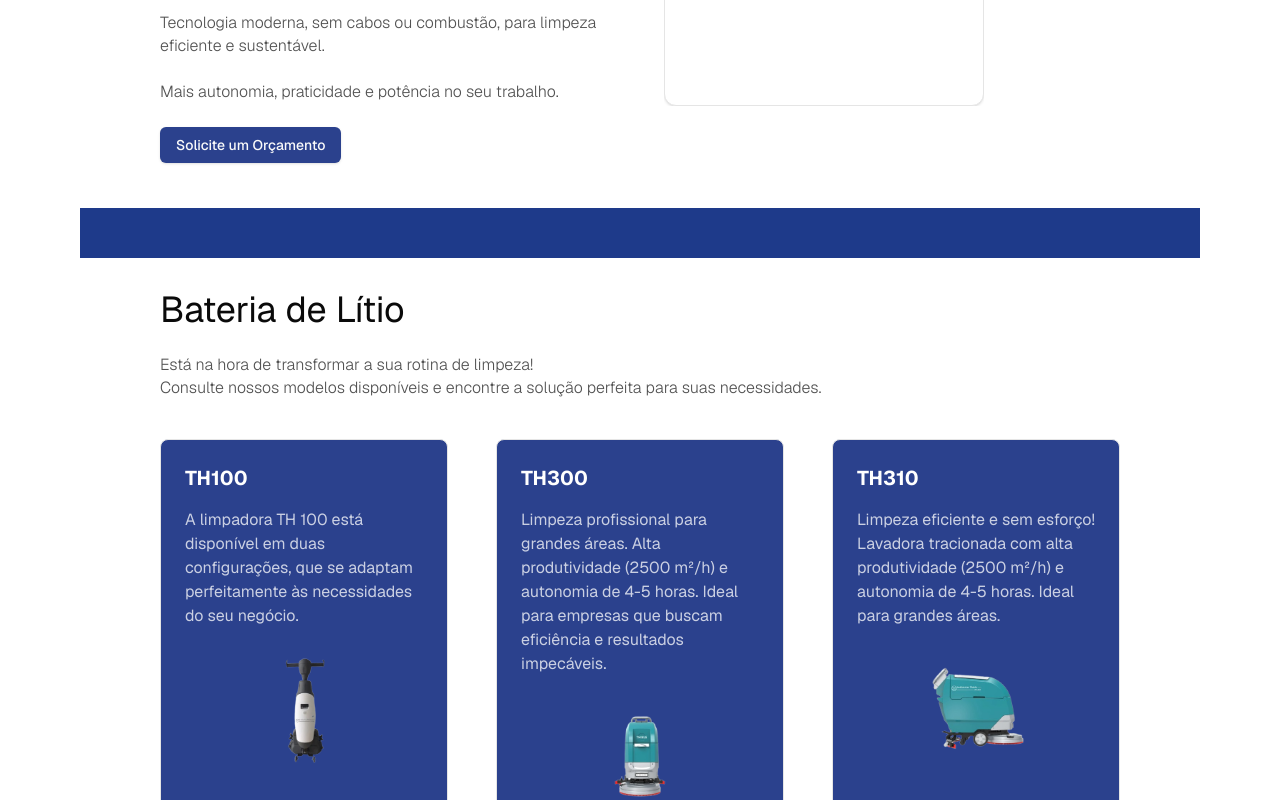
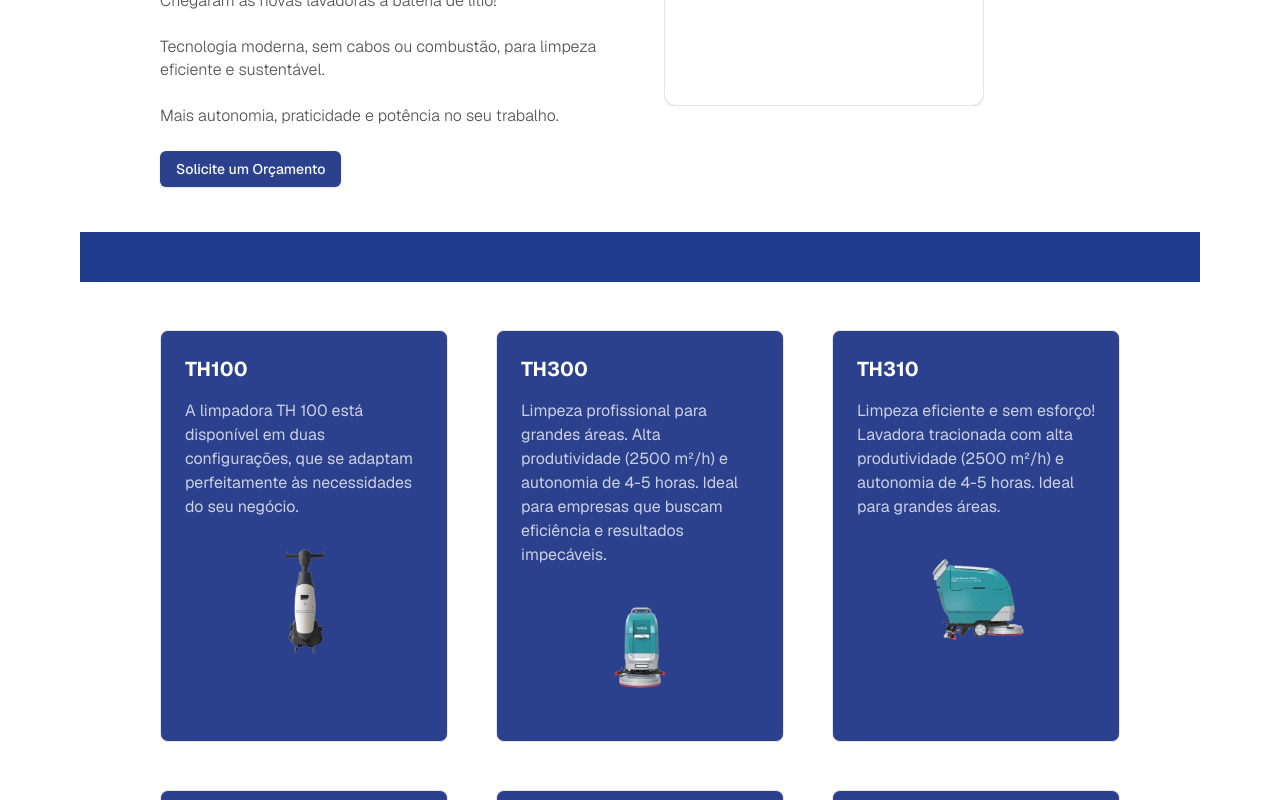
Before and after one commit to LeonamOliveira/thiele-site, a Next.js app: page / in a window 1280 px wide. Shown: the part 1000-1800 px from the top of the page. Built offline with nearby package versions, Linux system fonts and the light colour scheme.

Commit message:
refactoring feature

```diff
--- a/src/app/page.tsx
+++ b/src/app/page.tsx
@@ -1,14 +1,23 @@
 import Header from "./header";
 import Machines from "./machines";
 import Footer from "./footer";
-import Feature from "@/components/feature";
+import Feature from "../components/feature/feature";
+import { featureMachineText } from "@/components/feature/machines-features";
+import { CarouselDemo } from "@/components/carousel";
 
 export default function Home() {
   return (
     <div className="grid grid-rows-[20px_1fr_20px] items-center justify-items-center min-h-screen p-8 pb-20 gap-16 sm:p-20 font-[family-name:var(--font-geist-sans)]">
       <Header />
       <Machines />
-      <Feature />
+      <Feature
+        title="Conheça as lavadoras Thiele"
+        description={`
+          Chegaram as novas lavadoras a bateria de lítio!
+          Tecnologia moderna, sem cabos ou combustão, para limpeza eficiente e sustentável.
+          Mais autonomia, praticidade e potência no seu trabalho.`}
+        features={featureMachineText}
+        media={<CarouselDemo />}/>
       <Footer />
     </div>
   );
--- /dev/null
+++ b/src/components/feature/dialogFeature.tsx
@@ -0,0 +1,70 @@
+import { Dialog, DialogTrigger, DialogContent, DialogHeader, DialogTitle, DialogDescription } from "@/components/ui/dialog";
+import Image from "next/image";
+import { Button } from "@/components/ui/button";
+import { FeatureText } from "./interfaces/feature-text.interface";
+
+interface FeatureDialogProps {
+  feature: FeatureText;
+}
+
+const FeatureDialog: React.FC<FeatureDialogProps> = ({ feature }) => {
+  return (
+    <Dialog>
+      <DialogTrigger asChild>
+        <div
+          className="flex flex-col justify-between gap-6 rounded-lg border p-6 transition-all hover:-mt-2 hover:mb-2"
+          style={{ backgroundColor: "#2B418D" }}
+        >
+          <div className="grid gap-4" style={{ backgroundColor: "#2B418D" }}>
+            <h4 className="text-xl text-primary" style={{ color: "#FFFFFF" }}>
+              <strong>{feature.title}</strong>
+            </h4>
+            <p className="text-base opacity-75" style={{ color: "#FFFFFF" }}>{feature.description}</p>
+            {feature.image && (
+              <div className="grid gap-4">
+                <Image src={feature.image} width={500} height={300} alt="Imagem" />
+              </div>
+            )}
+          </div>
+        </div>
+      </DialogTrigger>
+      <DialogContent>
+        <DialogHeader>
+          <DialogTitle>{feature.title}</DialogTitle>
+          <DialogDescription>{feature.description}</DialogDescription>
+          <div
+            className="flex flex-col justify-between gap-6 rounded-lg border p-6"
+            style={{ backgroundColor: "#F2F2F2" }}
+          >
+            {feature.image && <Image src={feature.image} width={500} height={300} alt="Imagem" />}
+            {feature.capacity && (
+              <>
+                <p className="font-bold my-0 leading-3">Capacidade</p>
+                <p className="text-gray-600 my-0 leading-3">{feature.capacity}</p>
+              </>
+            )}
+            {feature.productivity && (
+              <>
+                <p className="font-bold leading-3">Produtividade</p>
+                <p className="text-gray-600 leading-3">{feature.productivity}</p>
+              </>
+            )}
+            {feature.battery && (
+              <>
+                <p className="font-bold leading-3">Bateria</p>
+                <p className="text-gray-600 leading-3">{feature.battery}</p>
+              </>
+            )}
+            {feature.cta && (
+              <div className="grid gap-4 bg-[#2B418D]">
+                <Button className="rounded-md bg-[#2B418D]">{feature.cta}</Button>
+              </div>
+            )}
+          </div>
+        </DialogHeader>
+      </DialogContent>
+    </Dialog>
+  );
+};
+
+export default FeatureDialog;
--- /dev/null
+++ b/src/components/feature/feature.tsx
@@ -0,0 +1,43 @@
+import FeatureDialog from "./dialogFeature";
+import { Button } from "@/components/ui/button";
+
+import { Container, Section } from "../craft";
+import { CarouselDemo } from "../carousel";
+import { FeatureProps } from "./interfaces/feature-props.interface";
+
+const Feature: React.FC<FeatureProps> = ({ title, description, features, media, children }) => {
+  return (
+    <Section className="w-full">
+      <Container className="border-b grid items-stretch md:grid-cols-2 md:gap-12">
+        <div className="flex flex-col gap-6 py-8">
+          <h1 className="!my-0" style={{ fontWeight: 300, fontSize: '56px', lineHeight: '62px' }}>
+            {title}
+          </h1>
+          {description.split("\n").map((line, index) => (
+            <p key={index} className="font-light leading-[1.4] opacity-70">{line}</p>
+          ))}          <div className="not-prose flex items-center gap-2">
+            <Button className="w-fit" asChild style={{ backgroundColor: '#2B418D' }}>
+              <a href="wa.me/+?text=Ol%C3%A1%2C%20gostaria%20de%20mais%20informa%C3%A7%C3%B5es." target="_blank">Solicite um Orçamento</a>
+            </Button>
+          </div>
+        </div>
+        <div className="not-prose relative flex h-96 overflow-hidden rounded-lg w-full">
+          {media ? media : <CarouselDemo />}
+        </div>
+      </Container>
+      <div className="w-full h-[50px] bg-blue-900 px-4 md:px-8 mt-[-20px] w-100"></div>
+      <Container className="not-prose">
+        <div className="flex flex-col gap-6">
+          {children}
+          <div className="mt-12 grid gap-12 md:mt-4 md:grid-cols-3">
+            {features.map((feature) => (
+              <FeatureDialog key={feature.title} feature={feature} />
+            ))}
+          </div>
+        </div>
+      </Container>
+    </Section>
+  );
+};
+
+export default Feature;
```
Also changed, not shown: src/components/feature/interfaces/feature-props.interface.tsx (added, +9 -0 lines).
